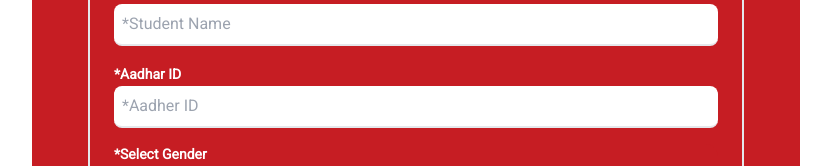
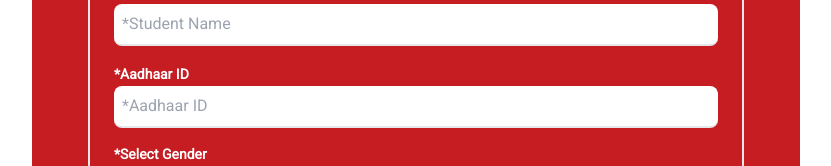
Before and after one commit to Scholars-Den/AdmissionFrontend, a React (Vite) app: page /basicDetails in a window 1280 px wide. Shown: the part 417-583 px from the top of the page, without its empty margins (224-1055 px from the left). Built offline with nearby package versions, Linux system fonts and the light colour scheme; no server answers.

Commit message:
Add Aadhar card Validation

```diff
--- a/src/Components/SignupForm.jsx
+++ b/src/Components/SignupForm.jsx
@@ -31,7 +31,7 @@ const SignupForm = () => {
   const [submitMessage, setSubmitMessage] = useState("");
   const [errors, setErrors] = useState({});
 
-  // Aadhar example: 835824268440
+  // Aadhaar example: 835824268440
 
   useEffect(() => {
     console.log("userData", userData);
@@ -39,8 +39,8 @@ const SignupForm = () => {
 
   const handleChange = (e) => {
     const { name, value } = e.target;
-    if (name === "studentContactNumber") {
-      if (value.length > 10) return;
+    if (name === "aadharID") {
+      if (value.length > 12) return;
     }
     console.log("name", name, "value", value);
     if (name === "termsAndCondition") {
@@ -132,10 +132,10 @@ const SignupForm = () => {
     {
       name: "aadharID",
       type: "text",
-      placeholder: "*Aadher ID",
+      placeholder: "*Aadhaar ID",
       required: true,
       validation: validateAadhaar,
-      label: "*Aadhar ID",
+      label: "*Aadhaar ID",
     },
     // { name: "email", type: "email", placeholder: "Email ID", required: false },
     // {
```
